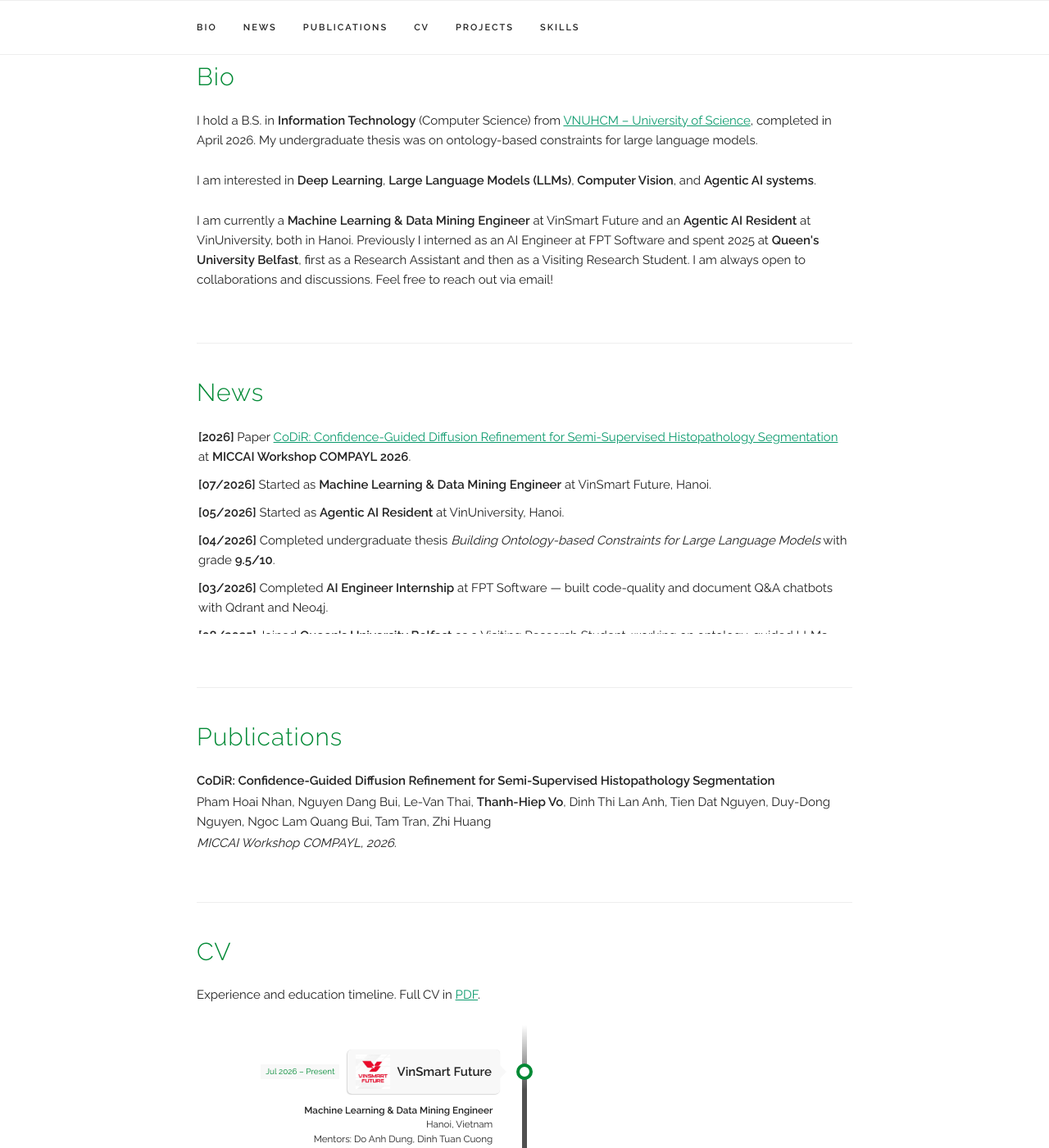
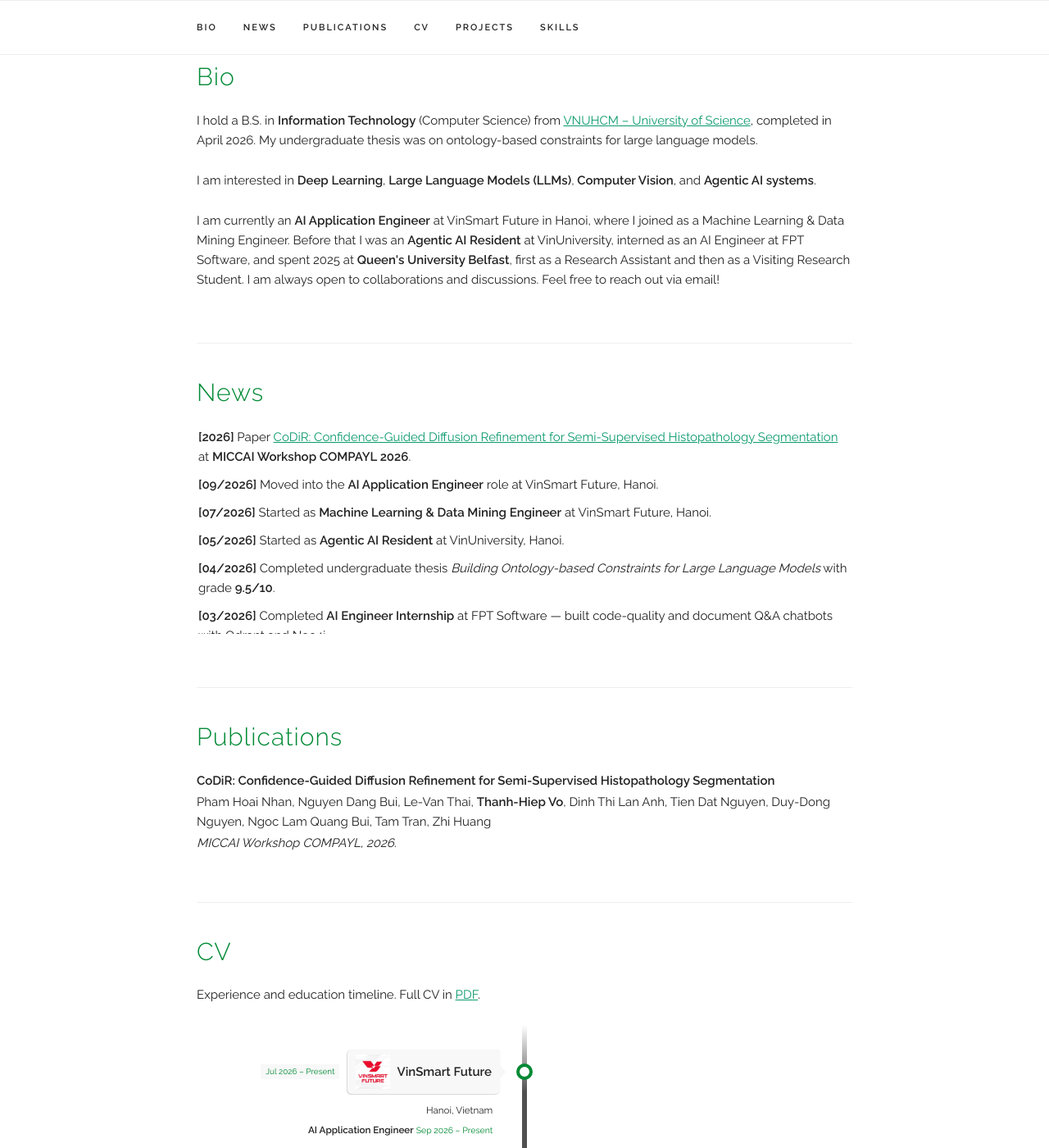
Before and after one commit to thanhhiepvo/thanhhiepvo.github.io, a Jekyll site: the page built from index.html, in a window 1280 px wide and 1400 px high, scrolled down 326 px. Shown: the whole window at 82% size. Built offline with Jekyll 4.4.1, drawn with Linux system fonts in a browser that asks for light colours; some web fonts are replaced; some of the changed text lies outside the part shown.

Commit message:
Sync with the updated CV and new profile photo
- VinSmart Future now holds two roles: AI Application Engineer from
  Sep 2026, and the Machine Learning & Data Mining Engineer role it
  grew out of (Jul-Aug 2026); mentor Dinh Tuan Cuong linked
- VinUniversity residency closed out at Aug 2026
- Bio and News follow the new title; Databricks added to Skills
- New profile photo, cropped square around the face for the header,
  with the link-preview card rebuilt from it
- Bump asset version so browsers and link crawlers drop the cached
  stylesheet and preview image

Co-Authored-By: Claude Opus 5 <noreply@anthropic.com>
Claude-Session: https://claude.ai/code/session_01L8xE4PXQsNFQYNUScGiEzF

```diff
--- a/_config.yml
+++ b/_config.yml
@@ -4,7 +4,7 @@ destination: ./_site
 domain: thanhhiepvo.github.io
 url: https://thanhhiepvo.github.io
 
-version: 1.1.0
+version: 1.2.0
 
 collections:
   projects:
--- a/_data/main_info.yaml
+++ b/_data/main_info.yaml
@@ -1,7 +1,7 @@
 name: "Thanh Hiep Vo"
 title: "B.S. Information Technology · Computer Science"
 email: "thanhhiepvos [AT] gmail.com"
-profile_pic: "/assets/profile-pics/avatar.jpg"
+profile_pic: "/assets/profile-pics/avatar-square.jpg"
 
 # Used for <meta description> and for link previews (Open Graph / Twitter cards).
 description: "Machine learning engineer and researcher working on deep learning, large language models, computer vision, and agentic AI systems."
--- a/_includes/head.html
+++ b/_includes/head.html
@@ -6,7 +6,7 @@
 
   {% comment %} Absolute URLs — link-preview crawlers do not resolve relative paths. {% endcomment %}
   {% assign og_url = site.url | append: site.baseurl | append: page.url %}
-  {% assign og_img = site.url | append: site.baseurl | append: site.data.main_info.og_image %}
+  {% assign og_img = site.url | append: site.baseurl | append: site.data.main_info.og_image | append: "?v=" | append: site.version %}
   {% if page.title and page.title != "Home" %}
     {% assign og_title = page.title | append: " · " | append: site.data.main_info.name %}
   {% else %}
--- a/index.html
+++ b/index.html
@@ -19,10 +19,10 @@ title: Home
   </p>
 
   <p>
-    I am currently a <b>Machine Learning &amp; Data Mining Engineer</b> at VinSmart Future and an
-    <b>Agentic AI Resident</b> at VinUniversity, both in Hanoi. Previously I interned as an
-    AI Engineer at FPT Software and spent 2025 at <b>Queen's University Belfast</b>, first as a
-    Research Assistant and then as a Visiting Research Student.
+    I am currently an <b>AI Application Engineer</b> at VinSmart Future in Hanoi, where I joined as a
+    Machine Learning &amp; Data Mining Engineer. Before that I was an <b>Agentic AI Resident</b> at
+    VinUniversity, interned as an AI Engineer at FPT Software, and spent 2025 at
+    <b>Queen's University Belfast</b>, first as a Research Assistant and then as a Visiting Research Student.
     I am always open to collaborations and discussions. Feel free to reach out via email!
   </p>
 </div>
@@ -32,6 +32,7 @@ title: Home
   <h4>News</h4>
   <ul style="list-style-type: none; padding: 2px; overflow-y: scroll; height: 250px;">
     <li><b>[2026]</b> Paper <a href="#pub-CoDiR2026">CoDiR: Confidence-Guided Diffusion Refinement for Semi-Supervised Histopathology Segmentation</a> at <b>MICCAI Workshop COMPAYL 2026</b>.</li>
+    <li><b>[09/2026]</b> Moved into the <b>AI Application Engineer</b> role at VinSmart Future, Hanoi.</li>
     <li><b>[07/2026]</b> Started as <b>Machine Learning &amp; Data Mining Engineer</b> at VinSmart Future, Hanoi.</li>
     <li><b>[05/2026]</b> Started as <b>Agentic AI Resident</b> at VinUniversity, Hanoi.</li>
     <li><b>[04/2026]</b> Completed undergraduate thesis <i>Building Ontology-based Constraints for Large Language Models</i> with grade <b>9.5/10</b>.</li>
@@ -134,8 +135,8 @@ title: Home
   <p style="margin-bottom: 5px; margin-top: 15px;"><b>Data &amp; Vector Databases</b></p>
   <p>Qdrant, Neo4j, ChromaDB, FAISS</p>
 
-  <p style="margin-bottom: 5px; margin-top: 15px;"><b>Infrastructure &amp; Cloud</b></p>
-  <p>Docker, FastAPI, AWS</p>
+  <p style="margin-bottom: 5px; margin-top: 15px;"><b>Infrastructure, Cloud &amp; Platforms</b></p>
+  <p>Docker, FastAPI, AWS, Databricks</p>
 
   <p style="margin-bottom: 5px; margin-top: 15px;"><b>Tools</b></p>
   <p>LaTeX, SQL, Git</p>
```
Also changed, not shown: _data/experience.yaml (+8 -4 lines), assets/og-image.jpg, assets/profile-pics/avatar-square.jpg (added), assets/profile-pics/avatar.jpg.
